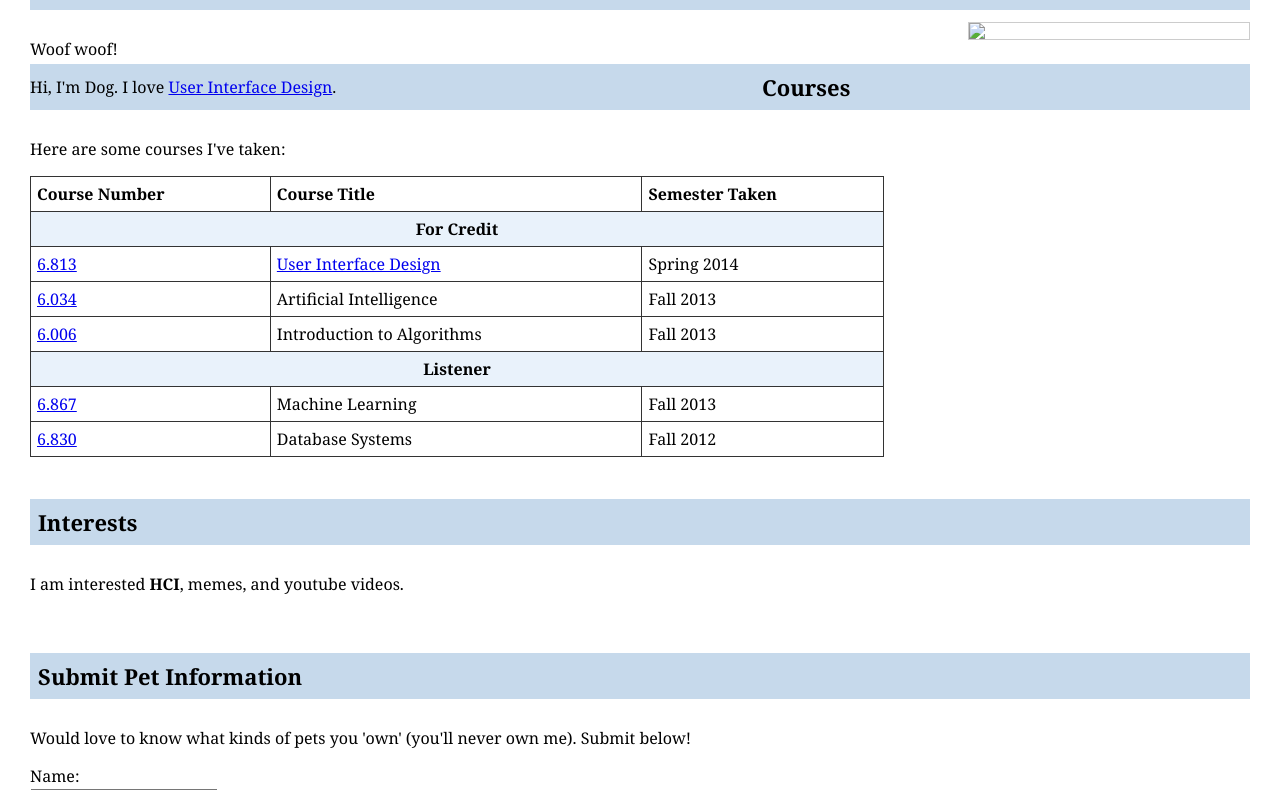
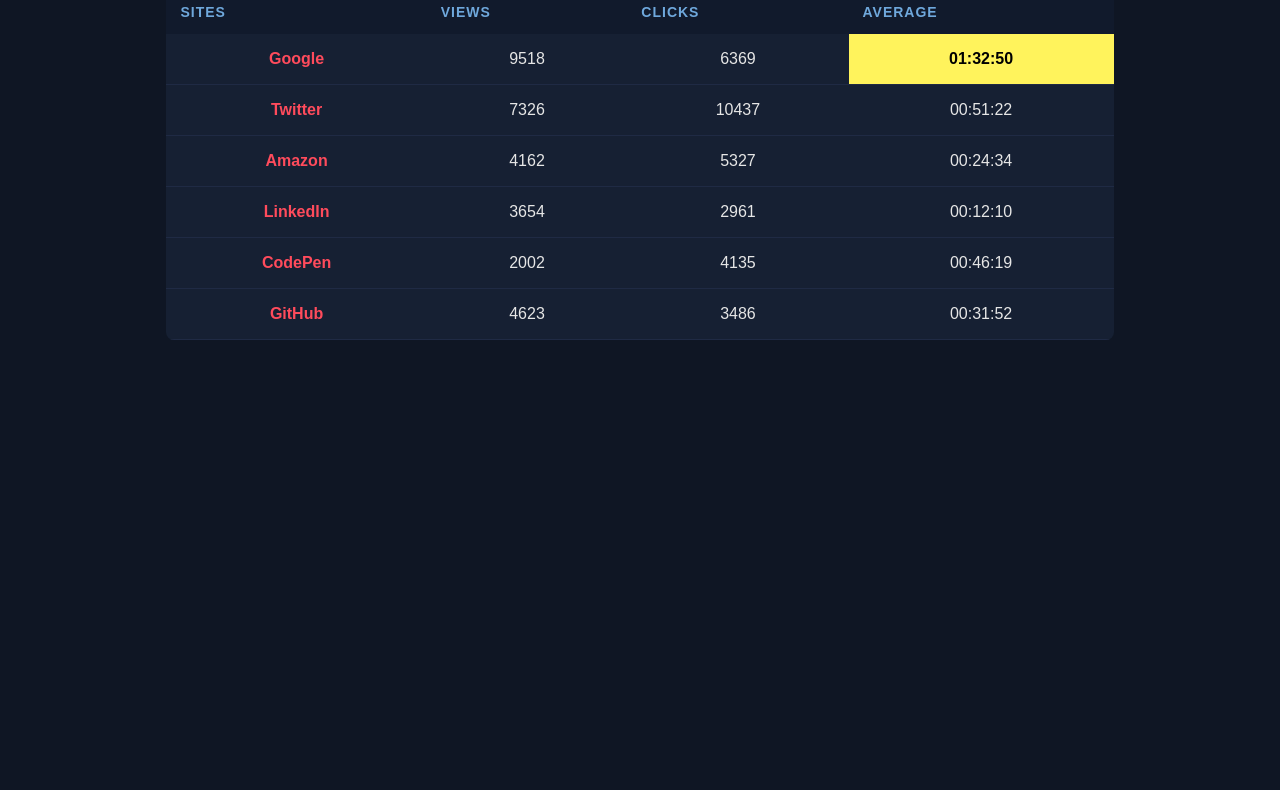
Before and after one commit to Ahmedzia436/HTML-Assignment-01, a plain HTML site: page index.html in a window 1280 px wide. Shown: the part 139-929 px from the top of the page. After the commit the page ends 800 px from the top, so only its background shows below. Drawn offline with Linux system fonts and the light colour scheme.

Commit message:
Add files via upload

```diff
--- a/index.html
+++ b/index.html
@@ -1,106 +1,72 @@
+
     <!DOCTYPE html>
     <html lang="en">
     <head>
-    <meta charset="UTF-8">
-    <meta name="viewport" content="width=device-width, initial-scale=1.0">
-    <title>Document</title>
+        <meta charset="UTF-8" />
+        <meta name="viewport" content="width=device-width, initial-scale=1.0" />
+        <title>Responsive Table</title>
         <link rel="stylesheet" href="style.css">
     </head>
     <body>
-    <!DOCTYPE html>
-<html>
-<head>
-    <meta charset="UTF-8">
-    <title>Dog D. Dog</title>
-    <link rel="stylesheet" href="styles.css">
-</head>
-<body>
 
-<h1>Dog D. Dog</h1>
+    <h1><span>Table</span> Responsive</h1>
 
-
-<div class="section-title">About</div>
-<div class="section">
-    <div class="about-text">
-        <p>Woof woof!</p>
-        <p>Hi, I'm Dog. I love <a href="#">User Interface Design</a>.</p>
-    </div>
-    <img src="/mnt/data/29b3c210-4206-4edb-8063-22e023060b72.png" class="dog-image">
-</div>
-
-
-<div class="section-title">Courses</div>
-<div class="section">
-    <p>Here are some courses I've taken:</p>
 
     <table>
         <tr>
-            <th>Course Number</th>
-            <th>Course Title</th>
-            <th>Semester Taken</th>
+            <th>Sites</th>
+            <th>Views</th>
+            <th>Clicks</th>
+            <th>Average</th>
         </tr>
 
-        <tr><td colspan="3" class="subheader">For Credit</td></tr>
+        <tr>
+            <td class="site-name">Google</td>
+            <td>9518</td>
+            <td>6369</td>
+            <td class="highlight">01:32:50</td>
+        </tr>
 
         <tr>
-            <td><a href="#">6.813</a></td>
-            <td><a href="#">User Interface Design</a></td>
-            <td>Spring 2014</td>
-        </tr>
-        <tr>
-            <td><a href="#">6.034</a></td>
-            <td>Artificial Intelligence</td>
-            <td>Fall 2013</td>
-        </tr>
-        <tr>
-            <td><a href="#">6.006</a></td>
-            <td>Introduction to Algorithms</td>
-            <td>Fall 2013</td>
+            <td class="site-name">Twitter</td>
+            <td>7326</td>
+            <td>10437</td>
+            <td>00:51:22</td>
         </tr>
 
-        <tr><td colspan="3" class="subheader">Listener</td></tr>
+        <tr>
+            <td class="site-name">Amazon</td>
+            <td>4162</td>
+            <td>5327</td>
+            <td>00:24:34</td>
+        </tr>
 
         <tr>
-            <td><a href="#">6.867</a></td>
-            <td>Machine Learning</td>
-            <td>Fall 2013</td>
+            <td class="site-name">LinkedIn</td>
+            <td>3654</td>
+            <td>2961</td>
+            <td>00:12:10</td>
         </tr>
+
         <tr>
-            <td><a href="#">6.830</a></td>
-            <td>Database Systems</td>
-            <td>Fall 2012</td>
+            <td class="site-name">CodePen</td>
+            <td>2002</td>
+            <td>4135</td>
+            <td>00:46:19</td>
+        </tr>
+
+        <tr>
+            <td class="site-name">GitHub</td>
+            <td>4623</td>
+            <td>3486</td>
+            <td>00:31:52</td>
         </tr>
     </table>
-</div>
-
-
-<div class="section-title">Interests</div>
-<div class="section">
-    <p>I am interested <b>HCI</b>, memes, and youtube videos.</p>
-</div>
-
-
-<div class="section-title">Submit Pet Information</div>
-<div class="section">
-    <p>Would love to know what kinds of pets you 'own' (you'll never own me). Submit below!</p>
-
-    <form>
-        <label>Name:</label><br>
-        <input type="text"><br>
-
-        <label>Phylum:</label><br>
-        <input type="text"><br>
-
-        <label>Gender:</label><br>
-        <input type="text"><br><br>
-
-        <button type="submit">Submit</button>
-    </form>
-</div>
 
     </body>
     </html>
 
+
+
 </body>
-
 </html>
--- a/style.css
+++ b/style.css
@@ -1,60 +1,67 @@
 body {
-    font-family: Georgia, serif;
-    margin: 30px;
+    background: #0f1624;
+    font-family: Arial, sans-serif;
+    color: #e6e6e6;
+    text-align: center;
+    padding: 40px;
 }
 
 h1 {
-    font-size: 32px;
+    font-size: 42px;
+    margin-bottom: 5px;
 }
 
-.section-title {
-    background-color: #c6d9eb;
-    padding: 8px;
-    font-size: 22px;
-    font-weight: bold;
-    margin-top: 30px;
+h1 span {
+    color: #2dd4ff;
 }
 
-.section {
-    padding: 12px 0;
-    position: relative;
+.subtitle {
+    font-size: 14px;
+    margin-bottom: 40px;
 }
 
-.about-text {
-    width: 60%;
-    float: left;
-}
-
-.dog-image {
-    width: 280px;
-    float: right;
-    border: 1px solid #ccc;
+.subtitle span {
+    color: #ff4b5c;
+    font-weight: bold;
 }
 
 table {
+    width: 80%;
+    margin: 0 auto;
     border-collapse: collapse;
-    width: 70%;
+    background: #162033;
+    overflow: hidden;
+    border-radius: 8px;
 }
 
-table, th, td {
-    border: 1px solid #333;
+th {
+    background: #111a2c;
+    padding: 14px;
+    text-align: left;
+    font-size: 14px;
+    color: #6fa8dc;
+    text-transform: uppercase;
+    letter-spacing: 1px;
 }
 
-th, td {
-    padding: 6px;
-    text-align: left;
+td {
+    padding: 16px;
+    border-bottom: 1px solid #1f2a44;
+    font-size: 16px;
 }
 
-.subheader {
-    background-color: #e9f2fb;
+tr:hover {
+    background-color: #fff35c;
+}
+
+.site-name {
+    color: #ff4b5c;
+    font-weight: bold;
+}
+
+.highlight {
+    background: #fff35c;
+    color: #000;
     font-weight: bold;
     text-align: center;
 }
-
-form input {
-    width: 180px;
-}
-
-button {
-    margin-top: 10px;
-}
```
Lines whose indentation alone changed are shown as unchanged.
